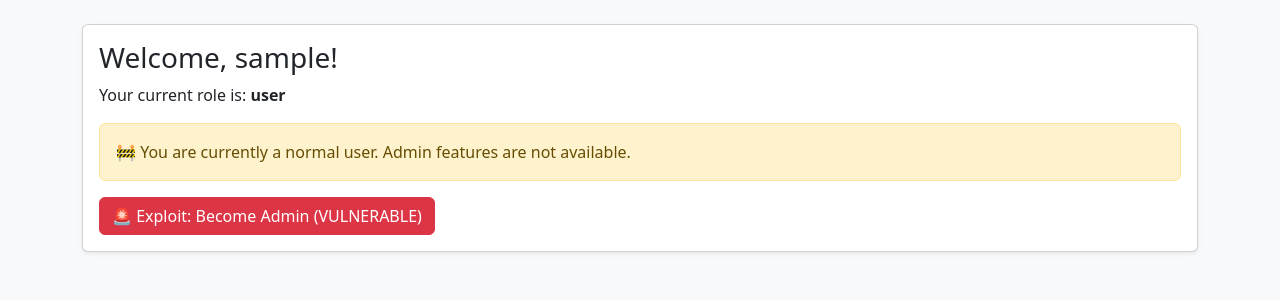
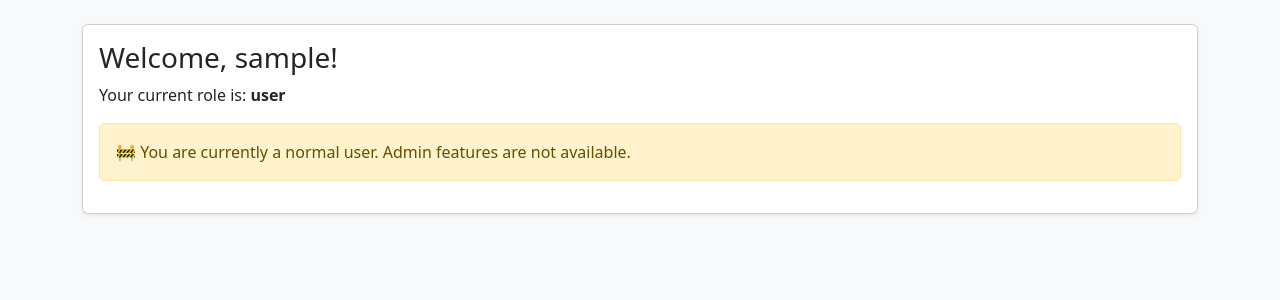
Before and after one commit to igorvavi/broken-access-control-project, a Flask app: page /dashboard in a window 1280 px wide. Shown: the part 56-356 px from the top of the page. Run offline with Flask 3, Linux system fonts and the light colour scheme; the visitor is signed in with stand-in values (Sample User, id 1).

Commit message:
Update dashboard.html

```diff
--- a/templates/dashboard.html
+++ b/templates/dashboard.html
@@ -12,7 +12,6 @@
             <div class="alert alert-warning">
                 🚧 You are currently a normal user. Admin features are not available.
             </div>
-            <a href="/make_admin" class="btn btn-danger">🚨 Exploit: Become Admin (VULNERABLE)</a>
         {% elif current_user.role == 'admin' %}
             <div class="alert alert-success">
                 ✅ You are an admin. You have full access.
```
